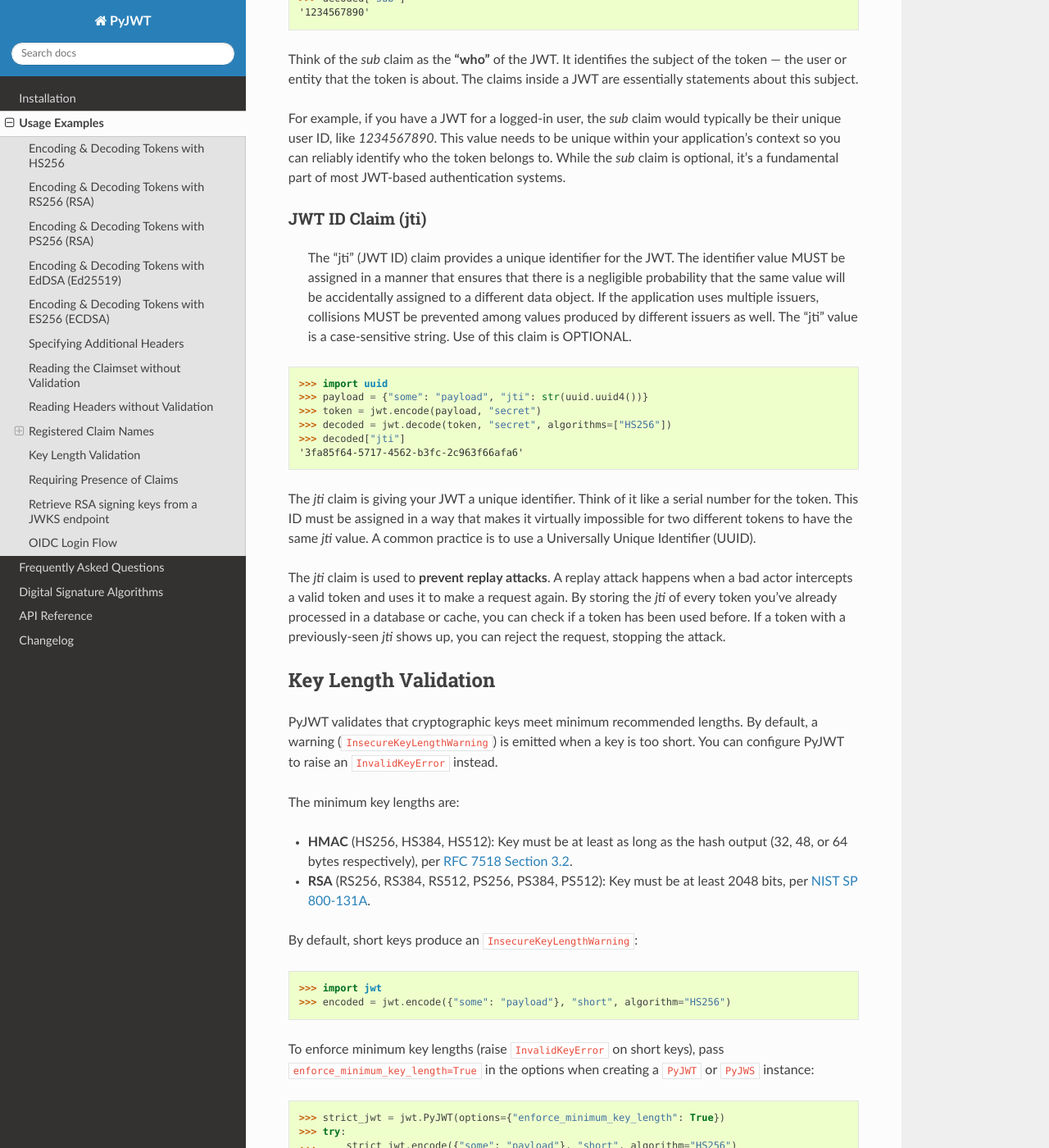
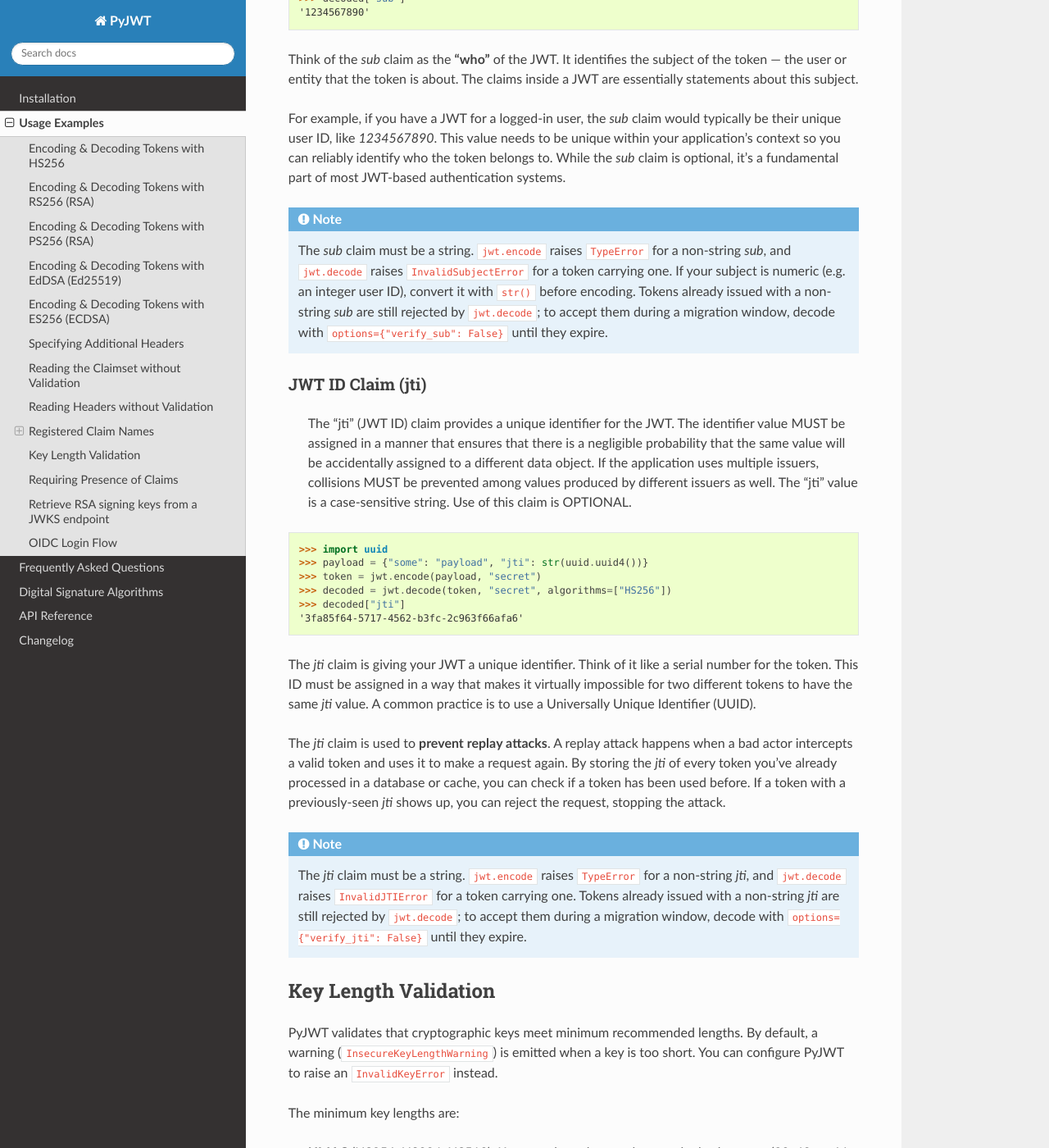
Before and after one commit to rxszcn/uf-t009-pyjwt, a Sphinx documentation site: the page built from docs/usage.rst, in a window 1280 px wide and 1400 px high, scrolled down 7013 px. Shown: the whole window at 82% size. Built offline with Sphinx 7.4.7 and the Read the Docs theme 3.1.0, drawn with Linux system fonts in a browser that asks for light colours.

Commit message:
uf-t009-pyjwt: apply task changes

```diff
--- a/docs/usage.rst
+++ b/docs/usage.rst
@@ -375,6 +375,16 @@ For example, if you have a JWT for a logged-in user, the `sub` claim would typic
 This value needs to be unique within your application's context so you can reliably identify who the token belongs to.
 While the `sub` claim is optional, it's a fundamental part of most JWT-based authentication systems.
 
+.. note::
+
+    The `sub` claim must be a string. ``jwt.encode`` raises ``TypeError``
+    for a non-string `sub`, and ``jwt.decode`` raises
+    ``InvalidSubjectError`` for a token carrying one. If your subject is
+    numeric (e.g. an integer user ID), convert it with ``str()`` before
+    encoding. Tokens already issued with a non-string `sub` are still
+    rejected by ``jwt.decode``; to accept them during a migration window,
+    decode with ``options={"verify_sub": False}`` until they expire.
+
 JWT ID Claim (jti)
 ~~~~~~~~~~~~~~~~~~
 
@@ -402,6 +412,15 @@ The `jti` claim is used to **prevent replay attacks**.
 A replay attack happens when a bad actor intercepts a valid token and uses it to make a request again.
 By storing the `jti` of every token you've already processed in a database or cache, you can check if a token has been used before.
 If a token with a previously-seen `jti` shows up, you can reject the request, stopping the attack.
+
+.. note::
+
+    The `jti` claim must be a string. ``jwt.encode`` raises ``TypeError``
+    for a non-string `jti`, and ``jwt.decode`` raises ``InvalidJTIError``
+    for a token carrying one. Tokens already issued with a non-string
+    `jti` are still rejected by ``jwt.decode``; to accept them during a
+    migration window, decode with ``options={"verify_jti": False}`` until
+    they expire.
 
 
 .. _key-length-validation:
```
Also changed, not shown: CHANGELOG.rst (+9 -0 lines), 2 other files.
